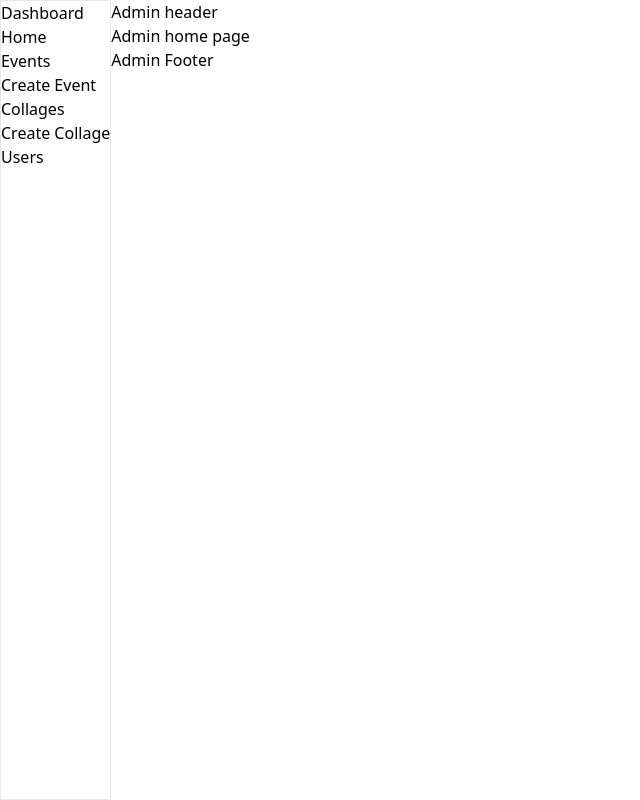
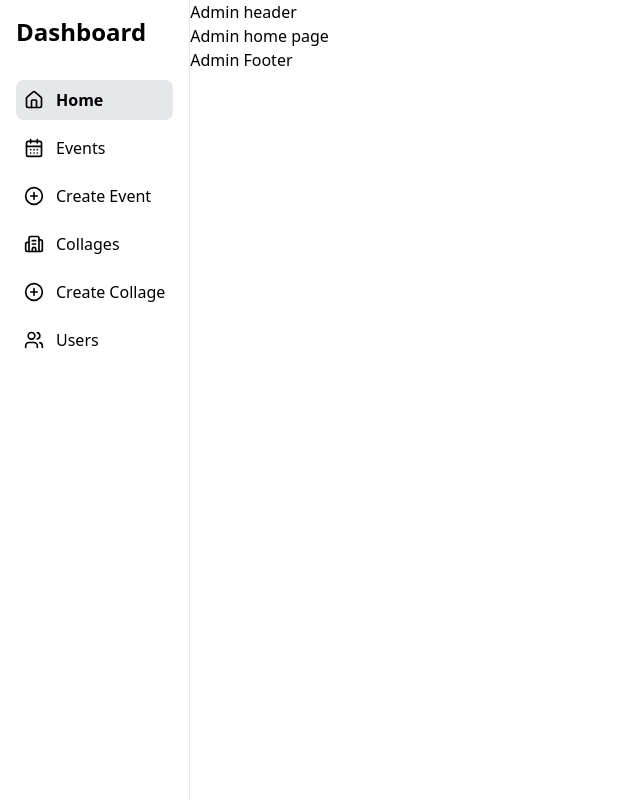
Before and after one commit to rishikesh-babu/Event-Management, a React (Vite) app in the folder client/: page /admin in a window 1280 px wide. Shown: the whole page, without its empty margins (0-640 px from the left). Built offline with nearby package versions, Linux system fonts and the light colour scheme.

Commit message:
Add icons in sidebar

```diff
--- a/client/package.json
+++ b/client/package.json
@@ -13,6 +13,7 @@
     "@heroicons/react": "^2.2.0",
     "@reduxjs/toolkit": "^2.9.0",
     "axios": "^1.12.1",
+    "lucide-react": "^0.545.0",
     "react": "^19.1.1",
     "react-dom": "^19.1.1",
     "react-redux": "^9.2.0",
--- a/client/src/Components/Admin/AdminSideBar.jsx
+++ b/client/src/Components/Admin/AdminSideBar.jsx
@@ -1,44 +1,59 @@
 import React from 'react'
-import { Link } from 'react-router-dom'
+import { Link, useLocation } from 'react-router-dom'
+import { Home, CalendarDays, PlusCircle, Building2, Users } from 'lucide-react'
 
 export default function AdminSideBar() {
+
+    const location = useLocation()
 
     const content = [
         {
             name: 'Home',
-            link: '/admin'
+            link: '/admin',
+            icon: <Home size={20} />
         },
         {
             name: 'Events',
-            link: '/admin/event'
+            link: '/admin/event',
+            icon: <CalendarDays size={20} />
         },
         {
             name: 'Create Event',
-            link: '/admin/create-event'
+            link: '/admin/create-event',
+            icon: <PlusCircle size={20} />
         },
         {
             name: 'Collages',
-            link: '/admin/collage'
+            link: '/admin/collage',
+            icon: <Building2 size={20} />
         },
         {
             name: 'Create Collage',
-            link: '/admin/create-collage'
+            link: '/admin/create-collage',
+            icon: <PlusCircle size={20} />
         },
         {
             name: 'Users',
-            link: '/admin/user'
+            link: '/admin/user',
+            icon: <Users size={20} />
         }
     ]
 
     return (
-        <div className=' h-[100dvh] border '>
-            <div>
+        <div className='p-4 h-[100dvh] border-r bg-white flex flex-col gap-4'>
+            <div className='font-bold text-2xl mb-4'>
                 Dashboard
             </div>
-            <div className=' flex flex-col'>
+
+            <div className='flex flex-col gap-2'>
                 {content.map((item, index) => (
-                    <Link to={item.link} key={index}>
-                        {item.name}
+                    <Link
+                        to={item.link}
+                        key={index}
+                        className={`p-2 flex items-center gap-3 rounded-lg hover:bg-gray-100 transition-colors ${location.pathname === item.link ? 'bg-gray-200 font-semibold' : ''}`}
+                    >
+                        {item.icon}
+                        <span>{item.name}</span>
                     </Link>
                 ))}
             </div>
```
Also changed, not shown: 1 other file (tests, documents, lock files or other folders).
